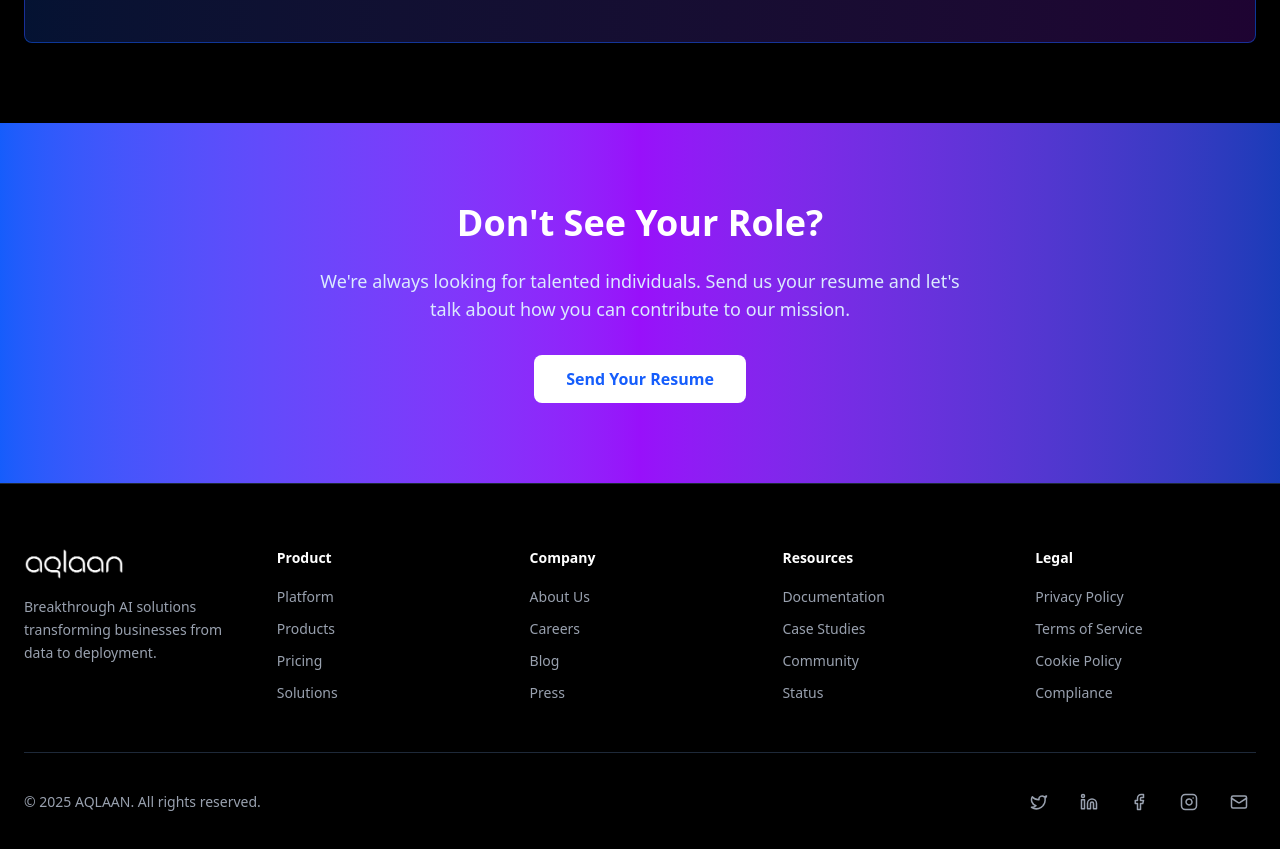
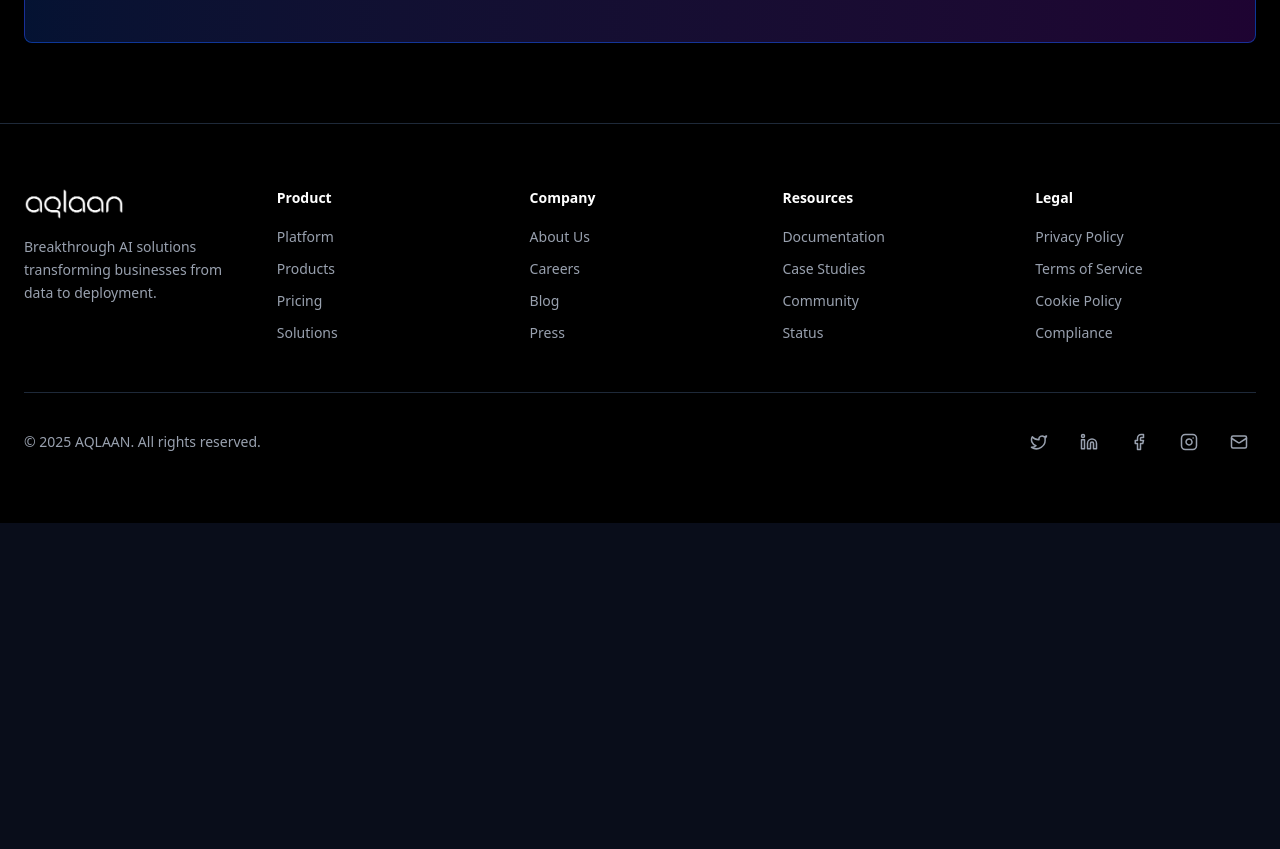
Before and after one commit to husainf4l/aqlaan, a Next.js app: page /careers in a window 1280 px wide. Shown: the part 3260-4109 px from the top of the page. After the commit the page ends 3783 px from the top, so only its background shows below. Built offline with nearby package versions, Linux system fonts and the light colour scheme.

Commit message:
Remove CTA section from careers page

```diff
--- a/src/app/careers/page.tsx
+++ b/src/app/careers/page.tsx
@@ -236,21 +236,7 @@
         </div>
       </section>
 
-      {/* CTA */}
-      <section className="py-20 px-6 bg-linear-to-r from-blue-600 via-purple-600 to-blue-800 text-center">
-        <FadeIn>
-          <h2 className="text-4xl font-bold mb-6">Don&apos;t See Your Role?</h2>
-          <p className="text-blue-100 text-lg mb-8 max-w-2xl mx-auto">
-            We&apos;re always looking for talented individuals. Send us your resume and let&apos;s talk about how you can contribute to our mission.
-          </p>
-          <a
-            href="mailto:careers@aqlaan.com"
-            className="inline-block bg-white text-blue-600 font-bold px-8 py-3 rounded-lg hover:bg-gray-100 transition-colors"
-          >
-            Send Your Resume
-          </a>
-        </FadeIn>
-      </section>
+
     </div>
   );
 }
```
